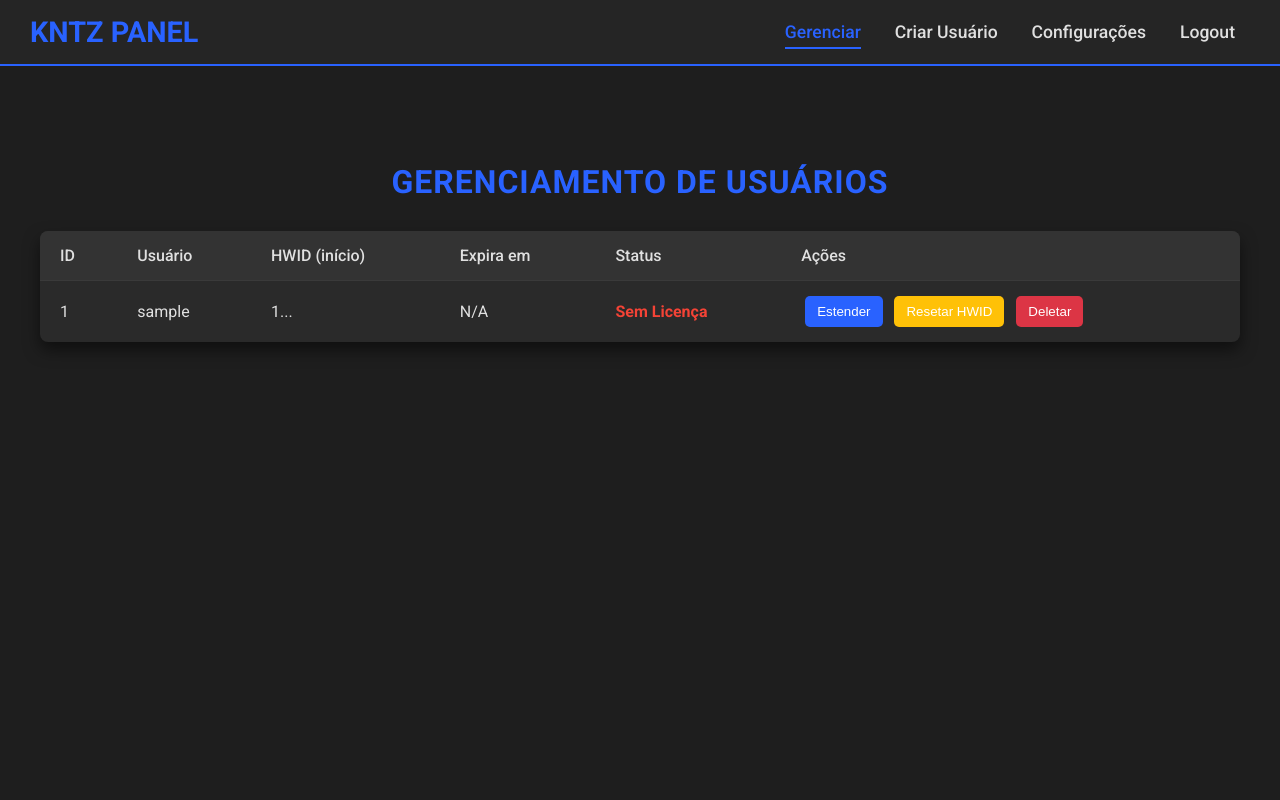
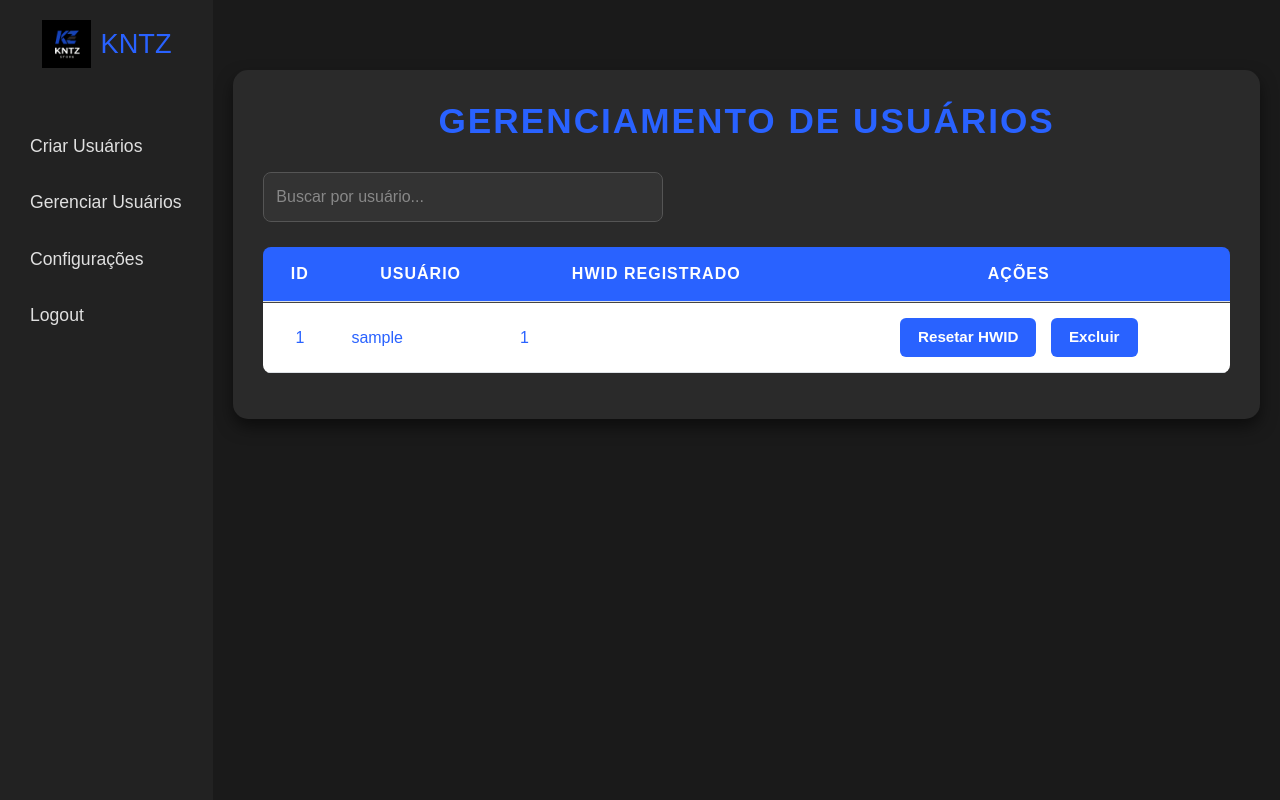
Before and after one commit to Kantofpss/Login-API-Render, a Flask app: page /gerenciar-usuarios in a window 1280 px wide. Run offline with Flask 3, Linux system fonts and the light colour scheme; a user stored in the database is signed in; data comes from the database, SQL or seed files in the repository.

Commit message:
Add files via upload

```diff
--- a/app.py
+++ b/app.py
@@ -3,6 +3,7 @@ import sqlite3
 import os
 from dotenv import load_dotenv
 import bcrypt
+import pyotp
 from datetime import datetime, timedelta, timezone
 
 load_dotenv()
@@ -32,38 +33,32 @@ def conectar_banco():
         raise
 
 # --- Rotas do Painel de Administração ---
-
-# --- MODIFICADO: Rota de login do admin simplificada, sem 2FA ---
 @app.route('/admin/login', methods=['GET', 'POST'])
 def admin_login():
     if request.method == 'POST':
         username = request.form['username']
         password = request.form['password']
+        two_factor_code = request.form['two_factor_code']
         try:
             conn, cursor = conectar_banco()
-            # A query agora busca apenas a senha
-            cursor.execute('SELECT password FROM admins WHERE username = ?', (username,))
+            cursor.execute('SELECT password, two_factor_secret FROM admins WHERE username = ?', (username,))
             admin = cursor.fetchone()
             conn.close()
 
-            # Verificação simples de usuário e senha
             if admin and bcrypt.checkpw(password.encode('utf-8'), admin['password'].encode('utf-8')):
+                if admin['two_factor_secret']:
+                    totp = pyotp.TOTP(admin['two_factor_secret'])
+                    if not totp.verify(two_factor_code):
+                        return render_template('admin_login.html', error='Código 2FA inválido.')
                 session['admin_logged_in'] = True
-                return redirect(url_for('dashboard')) # Redireciona para o dashboard
-
-            # Se a autenticação falhar
+                return redirect(url_for('gerenciar_usuarios'))
             return render_template('admin_login.html', error='Credenciais inválidas.')
         except Exception as e:
-            print(f"Erro no login do admin: {e}")
-            return render_template('admin_login.html', error='Ocorreu um erro no servidor.')
-
-    # Exibe a página de login para requisições GET
+            return render_template('admin_login.html', error=f'Erro no servidor: {e}')
     return render_template('admin_login.html')
 
 @app.route('/')
 def home():
-    if session.get('admin_logged_in'):
-        return redirect(url_for('dashboard'))
     return redirect(url_for('admin_login'))
 
 @app.route('/admin/dashboard')
@@ -77,7 +72,6 @@ def admin_logout():
     session.pop('admin_logged_in', None)
     return redirect(url_for('admin_login'))
 
-# O resto das rotas do painel permanecem as mesmas
 @app.route('/gerenciar-usuarios')
 def gerenciar_usuarios():
     if not session.get('admin_logged_in'):
@@ -96,11 +90,13 @@ def configuracoes():
         return redirect(url_for('admin_login'))
     return render_template('configuracoes.html')
 
-# --- API para Gerenciamento de Usuários (sem alterações) ---
+# --- API para Gerenciamento de Usuários (com sistema de tempo) ---
+
 @app.route('/users', methods=['GET'])
 def get_users():
     """Retorna a lista de usuários, incluindo a data de expiração."""
-    if not session.get('admin_logged_in'): return jsonify({'status': 'erro', 'mensagem': 'Acesso não autorizado'}), 401
+    if not session.get('admin_logged_in'):
+        return jsonify({'status': 'erro', 'mensagem': 'Acesso não autorizado'}), 401
     conn, cursor = conectar_banco()
     cursor.execute('SELECT id, username, hwid, expiration_date FROM users ORDER BY id DESC')
     users = [dict(row) for row in cursor.fetchall()]
@@ -110,17 +106,25 @@ def get_users():
 @app.route('/admin/users', methods=['POST'])
 def add_user():
     """Adiciona um novo usuário com um tempo de acesso definido em dias."""
-    if not session.get('admin_logged_in'): return jsonify({'status': 'erro', 'mensagem': 'Acesso não autorizado'}), 401
+    if not session.get('admin_logged_in'):
+        return jsonify({'status': 'erro', 'mensagem': 'Acesso não autorizado'}), 401
+
     data = request.get_json()
     username, password, access_days = data.get('username'), data.get('password'), data.get('access_days')
-    if not all([username, password, access_days]): return jsonify({'status': 'erro', 'mensagem': 'Todos os campos são obrigatórios.'}), 400
+
+    if not all([username, password, access_days]):
+        return jsonify({'status': 'erro', 'mensagem': 'Todos os campos são obrigatórios.'}), 400
+
     try:
         days = int(access_days)
-        if days <= 0: raise ValueError()
+        if days <= 0:
+            raise ValueError()
         expiration_date = datetime.now(timezone.utc) + timedelta(days=days)
     except (ValueError, TypeError):
         return jsonify({'status': 'erro', 'mensagem': 'A quantidade de dias deve ser um número positivo.'}), 400
+
     hashed_password = bcrypt.hashpw(password.encode('utf-8'), bcrypt.gensalt()).decode('utf-8')
+
     try:
         conn, cursor = conectar_banco()
         cursor.execute('INSERT INTO users (username, password, expiration_date) VALUES (?, ?, ?)', (username, hashed_password, expiration_date.isoformat()))
@@ -135,25 +139,32 @@ def add_user():
 @app.route('/users/extend_access/<int:user_id>', methods=['POST'])
 def extend_access(user_id):
     """Estende o tempo de acesso de um usuário."""
-    if not session.get('admin_logged_in'): return jsonify({'status': 'erro', 'mensagem': 'Acesso não autorizado'}), 401
+    if not session.get('admin_logged_in'):
+        return jsonify({'status': 'erro', 'mensagem': 'Acesso não autorizado'}), 401
+
     try:
         days_to_add = int(request.json.get('days_to_add'))
         if days_to_add <= 0: raise ValueError()
     except (ValueError, TypeError):
         return jsonify({'status': 'erro', 'mensagem': 'Número de dias inválido.'}), 400
+
     conn, cursor = conectar_banco()
     cursor.execute('SELECT expiration_date FROM users WHERE id = ?', (user_id,))
     user = cursor.fetchone()
+
     if not user:
         conn.close()
         return jsonify({'status': 'erro', 'mensagem': 'Usuário não encontrado.'}), 404
+
     now = datetime.now(timezone.utc)
     current_expiration = datetime.fromisoformat(user['expiration_date']) if user['expiration_date'] else now
     start_date = max(now, current_expiration)
     new_expiration_date = start_date + timedelta(days=days_to_add)
+
     cursor.execute('UPDATE users SET expiration_date = ? WHERE id = ?', (new_expiration_date.isoformat(), user_id))
     conn.commit()
     conn.close()
+
     return jsonify({'status': 'sucesso', 'message': f'Acesso estendido por {days_to_add} dias.'}), 200
 
 @app.route('/users/reset_hwid/<int:user_id>', methods=['POST'])
@@ -174,39 +185,51 @@ def delete_user(user_id):
     conn.close()
     return jsonify({'status': 'sucesso', 'message': 'Usuário excluído com sucesso'}), 200
 
-# --- API de Login do Cliente (sem alterações) ---
+# --- API de Login do Cliente (com verificação de tempo) ---
+
 @app.route('/api/login', methods=['POST'])
 def api_login():
     """Valida o login do cliente, incluindo a verificação da data de expiração."""
     try:
         conn, cursor = conectar_banco()
         data = request.get_json()
+
         if not data or not all(k in data for k in ['usuario', 'key', 'hwid']):
             conn.close()
             return jsonify({'status': 'erro', 'mensagem': 'Dados da requisição incompletos.'}), 400
+
         cursor.execute('SELECT password, hwid, expiration_date FROM users WHERE username = ?', (data['usuario'],))
         user = cursor.fetchone()
+
         if not user:
             conn.close()
             return jsonify({'status': 'erro', 'mensagem': 'Usuário ou senha inválidos.'}), 404
+
+        # --- VERIFICAÇÃO DE TEMPO DE ACESSO ---
         if not user['expiration_date']:
             conn.close()
             return jsonify({'status': 'erro', 'mensagem': 'Sua conta não possui uma licença ativa. Contate o suporte.'}), 403
+
         expiration_time = datetime.fromisoformat(user['expiration_date'])
         if datetime.now(timezone.utc) > expiration_time:
             conn.close()
             return jsonify({'status': 'erro', 'mensagem': 'Seu tempo de acesso esgotou.'}), 403
+        # -----------------------------------------
+
         if not bcrypt.checkpw(data['key'].encode('utf-8'), user['password'].encode('utf-8')):
             conn.close()
             return jsonify({'status': 'erro', 'mensagem': 'Usuário ou senha inválidos.'}), 401
+
         if user['hwid'] and user['hwid'] != data['hwid']:
             conn.close()
             return jsonify({'status': 'erro', 'mensagem': 'Acesso negado. A licença está vinculada a outro dispositivo.'}), 403
         elif not user['hwid']:
             cursor.execute('UPDATE users SET hwid = ? WHERE username = ?', (data['hwid'], data['usuario']))
             conn.commit()
+
         conn.close()
         return jsonify({'status': 'sucesso', 'mensagem': 'Login bem-sucedido!'}), 200
+
     except Exception as e:
         print(f"ERRO INESPERADO EM /api/login: {e}")
         return jsonify({'status': 'erro', 'mensagem': 'Ocorreu um erro inesperado no servidor.'}), 500
--- a/templates/base.html
+++ b/templates/base.html
@@ -3,61 +3,110 @@
 <head>
     <meta charset="UTF-8">
     <meta name="viewport" content="width=device-width, initial-scale=1.0">
-    <title>{% block title %}Painel de Admin{% endblock %} - KNTZ</title>
-    <link href="https://fonts.googleapis.com/css2?family=Roboto:wght@300;400;500;700&display=swap" rel="stylesheet">
+    <title>Painel KNTZ - {% block title %}{% endblock %}</title>
+    <link rel="icon" href="static/Logo.png" type="image/png">
+    <link href="https://cdn.jsdelivr.net/npm/bootstrap@5.3.0/dist/css/bootstrap.min.css" rel="stylesheet" integrity="sha384-9ndCyUaIbzAi2FUVXJi0CjmCapSmO7SnpJef0486qhLnuZ2cdeRhO02iuK6FUUVM" crossorigin="anonymous">
+ {% block styles %}
     <style>
         body {
-            font-family: 'Roboto', sans-serif;
-            background-color: #1e1e1e;
-            color: #e0e0e0;
+            font-family: 'Merriweather', sans-serif;
             margin: 0;
             padding: 0;
+            background-color: #1a1a1a;
+            color: #e0e0e0;
         }
-        .navbar {
-            background-color: #252525;
-            padding: 15px 30px;
+
+        .sidebar {
+            min-height: 100vh;
+            background-color: #222;
+            padding-top: 20px;
+        }
+
+        .sidebar-header {
             display: flex;
-            justify-content: space-between;
             align-items: center;
-            border-bottom: 2px solid #2962FF;
+            justify-content: center;
+            padding: 0 10px;
+            margin-bottom: 50px; /* Espaço entre o título e as opções */
         }
-        .navbar .nav-links a {
+
+        .sidebar-header img {
+            height: 3em;
+            margin-right: 10px;
+        }
+
+        .sidebar-header h3 {
+            color: #2962FF; /* Azul da logo */
+            margin: 0;
+            font-size: 1.7rem;
+        }
+
+        .sidebar .nav-link {
             color: #e0e0e0;
-            text-decoration: none;
-            margin: 0 15px;
             font-size: 1.1em;
-            font-weight: 500;
-            transition: color 0.3s;
-            padding: 5px 0;
+            padding: 10px 20px;
+            transition: color 0.3s ease, background-color 0.3s ease;
+            border-radius: 5px;
+            margin: 5px 10px;
         }
-        .navbar .nav-links a:hover, .navbar .nav-links a.active {
-            color: #2962FF;
-            border-bottom: 2px solid #2962FF;
+
+        .sidebar .nav-link:hover {
+            color: #fff;
+            background-color: #2962FF; /* Azul da logo para o hover */
         }
-        .navbar .logo {
-            font-size: 1.8em;
-            font-weight: 700;
-            color: #2962FF;
+
+        .sidebar .nav-link.active {
+            color: #ffffff; /* Texto branco para contraste */
+            background-color: #2962FF; /* Azul da logo para link ativo */
+            font-weight: bold;
         }
-        main {
+
+        .content {
             padding: 20px;
         }
+
+        @media (max-width: 768px) {
+            .sidebar {
+                min-height: auto;
+            }
+            .sidebar-header {
+                justify-content: flex-start;
+            }
+        }
     </style>
-    {% block styles %}{% endblock %}
+    {% endblock %}
 </head>
 <body>
-    <nav class="navbar">
-        <div class="logo">KNTZ PANEL</div>
-        <div class="nav-links">
-            <a href="{{ url_for('gerenciar_usuarios') }}" class="{{ 'active' if 'gerenciar_usuarios' in request.endpoint }}">Gerenciar</a>
-            <a href="{{ url_for('criar_usuario_page') }}" class="{{ 'active' if 'criar_usuario_page' in request.endpoint }}">Criar Usuário</a>
-            <a href="{{ url_for('configuracoes') }}" class="{{ 'active' if 'configuracoes' in request.endpoint }}">Configurações</a>
-            <a href="{{ url_for('admin_logout') }}">Logout</a>
+    <div class="d-flex">
+        <div class="sidebar col-md-3 col-lg-2 d-md-block collapse" id="sidebarMenu">
+            <div class="sidebar-header">
+                <img src="{{ url_for('static', filename='Logo.png') }}" alt="Logo KNTZ">
+                <h3>KNTZ</h3>
+            </div>
+            <ul class="nav flex-column">
+                <li class="nav-item">
+                    <a class="nav-link" href="{{ url_for('criar_usuario_page') }}">Criar Usuários</a>
+                </li>
+                <li class="nav-item">
+                   <a class="nav-link" href="{{ url_for('gerenciar_usuarios') }}">Gerenciar Usuários</a>
+                </li>
+                <li class="nav-item">
+                    <a class="nav-link" href="{{ url_for('configuracoes') }}">Configurações</a>
+                </li>
+                <li class="nav-item">
+                    <a class="nav-link" href="{{ url_for('admin_logout') }}">Logout</a>
+                </li>
+            </ul>
         </div>
-    </nav>
-    <main>
-        {% block content %}{% endblock %}
-    </main>
-    {% block scripts %}{% endblock %}
+
+        <div class="content col">
+            {% block content %}
+            {% endblock %}
+        </div>
+    </div>
+
+    {% block scripts %}
+    <script src="https://cdn.jsdelivr.net/npm/bootstrap@5.3.0/dist/js/bootstrap.bundle.min.js" integrity="sha384-geWF76RCwLtnZ8qwWowPQNguL3RmwHVBC9FhGdlKrxdiJJigb/j/68SIy3Te4Bkz" crossorigin="anonymous"></script>
+    {% endblock %}
 </body>
 </html>
--- a/templates/gerenciar_usuarios.html
+++ b/templates/gerenciar_usuarios.html
@@ -7,71 +7,133 @@
 <style>
 .container {
     max-width: 1200px;
-        margin: 30px auto;
-        padding: 20px;
+    margin: 50px auto;
+    padding: 30px;
+    background-color: #2a2a2a;
+    border-radius: 15px;
+    box-shadow: 0 8px 16px rgba(0, 0, 0, 0.5);
 }
+
 h2 {
-        color: #2962FF;
+    color: #2962FF; /* Azul da logo */
     text-align: center;
     margin-bottom: 30px;
-        font-size: 2em;
+    font-size: 2.2em;
+    text-transform: uppercase;
+    letter-spacing: 2px;
+    font-weight: 600;
+}
+
+.search-section {
+    margin-bottom: 25px;
+}
+
+.search-section input {
+    background-color: #333;
+    color: #e0e0e0; /* Cor do texto clara */
+    border: 1px solid #555;
+    border-radius: 8px;
+    padding: 12px;
+    width: 100%;
+    max-width: 400px;
+    transition: border-color 0.3s ease, box-shadow 0.3s ease;
+}
+
+.search-section input:focus {
+    outline: none;
+    border-color: #2962FF; /* Azul da logo no foco */
+    box-shadow: 0 0 0 4px rgba(41, 98, 255, 0.25); /* Sombra azul */
+}
+
+.search-section input::placeholder {
+    color: #888;
+}
+
+.table {
+    background-color: #333;
+    border-radius: 8px;
+    overflow: hidden;
+    width: 100%;
+    border-collapse: separate;
+    border-spacing: 0;
+}
+
+.table th {
+    background-color: #2962FF; /* Fundo do cabeçalho azul da logo */
+    color: #ffffff;
+    font-weight: 600;
+    text-align: center;
+    padding: 15px;
     text-transform: uppercase;
     letter-spacing: 1px;
 }
-    table {
-        width: 100%;
-        border-collapse: collapse;
-        background-color: #2a2a2a;
-        box-shadow: 0 8px 16px rgba(0, 0, 0, 0.5);
-        border-radius: 8px;
-        overflow: hidden;
+
+.table td {
+    vertical-align: middle;
+    color: #2962FF; /* Cor do texto clara */
+    padding: 15px;
+    border-top: 1px solid #444;
 }
-    th, td {
-        padding: 15px 20px;
-        text-align: left;
-        border-bottom: 1px solid #3a3a3a;
+
+tbody tr {
+    transition: background-color 0.2s ease-in-out;
 }
-    th {
-        background-color: #333;
-        color: #e0e0e0;
-        font-weight: 500;
+
+tbody tr:hover {
+    background-color: #3c3c3c;
 }
-    tr:last-child td { border-bottom: none; }
-    tr:hover { background-color: #313131; }
-    .status-expired { color: #f44336; font-weight: bold; }
-    .status-active { color: #4caf50; font-weight: bold; }
-    .actions button {
-        padding: 8px 12px;
-        margin: 0 4px;
+
+.btn-action {
+    padding: 8px 18px;
+    font-size: 0.95em;
+    font-weight: 600;
+    margin: 0 5px;
     border: none;
-        border-radius: 5px;
-        cursor: pointer;
+    border-radius: 6px;
     color: white;
-        font-weight: 500;
-        transition: transform 0.2s;
+    transition: transform 0.2s ease, opacity 0.2s ease;
 }
-    .actions button:hover { transform: translateY(-2px); }
-    .btn-extend { background-color: #2962FF; }
-    .btn-reset { background-color: #ffc107; color: #1e1e1e;}
-    .btn-delete { background-color: #dc3545; }
+
+.btn-action:hover {
+    transform: translateY(-2px);
+    opacity: 0.9;
+}
+
+.btn-reset {
+    background-color: #2962FF; /* Botão de reset azul da logo */
+}
+
+.btn-reset:hover {
+    background-color: #0039cb; /* Azul mais escuro */
+}
+
+.btn-delete {
+    background-color: #2962FF; /* Vermelho para exclusão (mantido por usabilidade) */
+    border: none;
+}
+
+.btn-delete:hover {
+    background-color: #2962FF;
+}
 </style>
 {% endblock %}
 
 {% block content %}
 <div class="container">
     <h2>Gerenciamento de Usuários</h2>
-    <table>
+    <div class="search-section">
+        <input type="text" id="search-input" class="form-control" placeholder="Buscar por usuário...">
+    </div>
+    <table class="table">
         <thead>
             <tr>
                 <th>ID</th>
                 <th>Usuário</th>
-                <th>HWID (início)</th>
-                <th>Expira em</th>
-                <th>Status</th>
+                <th>HWID Registrado</th>
                 <th>Ações</th>
             </tr>
         </thead>
-        <tbody id="user-table-body">
+        <tbody id="users-table">
             </tbody>
     </table>
 </div>
@@ -80,71 +142,68 @@
 {% block scripts %}
 {{ super() }}
 <script>
-function fetchUsers() {
-    fetch('/users')
+// O JavaScript permanece o mesmo
+document.addEventListener('DOMContentLoaded', function () {
+    const searchInput = document.getElementById('search-input');
+    const usersTable = document.getElementById('users-table');
+
+    function loadUsers(query = '') {
+        const url = query ? `/users/search?query=${encodeURIComponent(query)}` : '/users';
+        fetch(url, {
+            method: 'GET',
+            headers: { 'Content-Type': 'application/json' }
+        })
         .then(response => response.json())
         .then(users => {
-            const tableBody = document.getElementById('user-table-body');
-            tableBody.innerHTML = '';
+            usersTable.innerHTML = '';
             if (users.length === 0) {
-                tableBody.innerHTML = '<tr><td colspan="6" style="text-align:center; padding: 20px;">Nenhum usuário encontrado.</td></tr>';
+                usersTable.innerHTML = `<tr><td colspan="4" style="text-align: center;">Nenhum usuário encontrado.</td></tr>`;
                 return;
             }
             users.forEach(user => {
-                const expirationDate = user.expiration_date ? new Date(user.expiration_date) : null;
-                const now = new Date();
-
-                const statusHtml = !expirationDate ? `<span class="status-expired">Sem Licença</span>`
-                                 : (expirationDate < now ? `<span class="status-expired">Expirado</span>`
-                                 : `<span class="status-active">Ativo</span>`);
-
-                const formattedDate = expirationDate ? expirationDate.toLocaleString('pt-BR') : 'N/A';
-                const hwidDisplay = user.hwid ? user.hwid.substring(0, 15) + '...' : 'Não vinculado';
-
-                const row = `
-                    <tr>
-                        <td>${user.id}</td>
+                const row = document.createElement('tr');
+                row.innerHTML = `
+                    <td style="text-align: center;">${user.id}</td>
                     <td>${user.username}</td>
-                        <td>${hwidDisplay}</td>
-                        <td>${formattedDate}</td>
-                        <td>${statusHtml}</td>
-                        <td class="actions">
-                            <button class="btn-extend" onclick="extendAccess(${user.id}, '${user.username}')">Estender</button>
-                            <button class="btn-reset" onclick="resetHwid(${user.id}, '${user.username}')">Resetar HWID</button>
-                            <button class="btn-delete" onclick="deleteUser(${user.id}, '${user.username}')">Deletar</button>
+                    <td>${user.hwid || 'Não registrado'}</td>
+                    <td style="text-align: center;">
+                        <button class="btn btn-reset btn-action" data-id="${user.id}">Resetar HWID</button>
+                        <button class="btn btn-delete btn-action" data-id="${user.id}">Excluir</button>
                     </td>
-                    </tr>
                 `;
-                tableBody.innerHTML += row;
+                usersTable.appendChild(row);
             });
+        })
+        .catch(error => {
+            console.error('Erro ao carregar usuários:', error);
+            usersTable.innerHTML = `<tr><td colspan="4" style="text-align: center; color: #f44336;">Erro ao carregar usuários.</td></tr>`;
         });
     }
 
-function extendAccess(userId, username) {
-    const days = prompt(`Estender acesso para "${username}" por quantos dias?`, "30");
-    if (days === null || isNaN(parseInt(days)) || parseInt(days) <= 0) return;
+    loadUsers();
 
-    fetch(`/users/extend_access/${userId}`, {
-        method: 'POST',
-        headers: { 'Content-Type': 'application/json' },
-        body: JSON.stringify({ days_to_add: days })
-    })
-    .then(r => r.json())
-    .then(data => { alert(data.message || data.mensagem); fetchUsers(); });
+    searchInput.addEventListener('input', function () {
+        loadUsers(this.value);
+    });
+
+    usersTable.addEventListener('click', function (e) {
+        const target = e.target;
+        const userId = target.dataset.id;
+
+        if (target.classList.contains('btn-reset')) {
+            fetch(`/users/reset_hwid/${userId}`, {
+                method: 'POST'
+            }).then(() => loadUsers(searchInput.value));
         }
 
-function resetHwid(userId, username) {
-    if (!confirm(`Tem certeza que deseja resetar o HWID de "${username}"?`)) return;
-    fetch(`/users/reset_hwid/${userId}`, { method: 'POST' })
-    .then(() => { alert('HWID resetado com sucesso!'); fetchUsers(); });
+        if (target.classList.contains('btn-delete')) {
+            if (confirm('Tem certeza que deseja excluir este usuário?')) {
+                fetch(`/admin/users/delete/${userId}`, {
+                    method: 'DELETE'
+                }).then(() => loadUsers(searchInput.value));
             }
-
-function deleteUser(userId, username) {
-    if (!confirm(`ATENÇÃO: Tem certeza que deseja DELETAR o usuário "${username}"? Esta ação é irreversível.`)) return;
-    fetch(`/admin/users/delete/${userId}`, { method: 'DELETE' })
-    .then(() => { alert('Usuário deletado com sucesso!'); fetchUsers(); });
         }
-
-window.onload = fetchUsers;
+    });
+});
 </script>
 {% endblock %}
```
Also changed, not shown: db_setup.py (+13 -7 lines), templates/admin_login.html (+178 -70 lines). Lines whose indentation alone changed are shown as unchanged.
